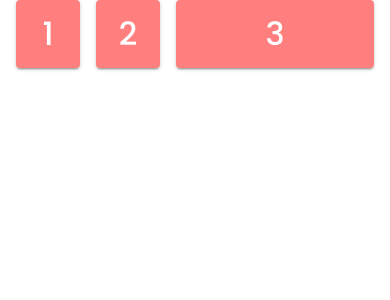
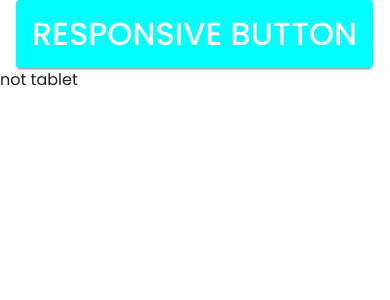
Before and after one commit to akhileshsharma22/material-ui-learning, a React (Vite) app: page / in a window 390 px wide. Shown: the top 300 px of the page. Built offline with nearby package versions, Linux system fonts and the light colour scheme.

Commit message:
Implemented responsive styling using breakpoints and useMediaQuery in MUI

```diff
--- a/src/App.tsx
+++ b/src/App.tsx
@@ -1,4 +1,4 @@
-import { CssBaseline, Grid , alpha, Radio, useColorScheme, Slider, Typography, FormControlLabel, RadioGroup, ThemeProvider, Stack, Container, Button, styled, type SliderProps, createTheme, } from '@mui/material'
+import { CssBaseline, useMediaQuery ,Grid , alpha, Radio, useColorScheme, Slider, Typography, FormControlLabel, RadioGroup, ThemeProvider, Stack, Container, Button, styled, type SliderProps, createTheme, } from '@mui/material'
 import { red } from '@mui/material/colors'
 import { blue } from '@mui/material/colors'
 import { purple } from '@mui/material/colors'
@@ -33,12 +33,12 @@ const CustomSlider = styled(Slider, {
 const theme = createTheme({
 
   breakpoints:{
-    values:{
-      mobile:0,
-      tablet: 640,
-      laptop: 1024,
-      desktop: 1200,
-    },
+    // values:{
+    //   mobile:0,
+    //   tablet: 640,
+    //   laptop: 1024,
+    //   desktop: 1200,
+    // },
   },
 
 
@@ -128,6 +128,8 @@ function ThemeToggle() {
 
 function App() {
 
+  const isTablet = useMediaQuery('(min-width:640px)');
+
 
 
   return (
@@ -201,24 +203,42 @@ function App() {
     //   </Grid>
     // </ThemeProvider>
 
-     <ThemeProvider theme={theme}>
+    //  <ThemeProvider theme={theme}>
+    //   <CssBaseline />
+    //   <Container maxWidth="laptop">
+    //   <Grid container spacing={2}>
+    //     <Grid size = {{ desktop: 12 , md: 6 , xl: 4}}>
+    //     <Button fullWidth>1</Button>
+    //     </Grid>
+    //     <Grid size = {{ xs: 12 , md: 6 , xl: 4}}>
+    //     <Button fullWidth>2</Button>
+    //     </Grid>
+    //     {/* <Grid size = {{ xs: 12 , md: 6 , xl: 4}}>
+    //     <Button fullWidth>3</Button>
+    //     </Grid> */}
+    //     <Grid size ="grow">
+    //     <Button fullWidth>3</Button>
+    //     </Grid>
+    //   </Grid>
+    //   </Container>
+    // </ThemeProvider>
+
+    <ThemeProvider theme={theme}>
       <CssBaseline />
-      <Container maxWidth="laptop">
-      <Grid container spacing={2}>
-        <Grid size = {{ desktop: 12 , md: 6 , xl: 4}}>
-        <Button fullWidth>1</Button>
-        </Grid>
-        <Grid size = {{ xs: 12 , md: 6 , xl: 4}}>
-        <Button fullWidth>2</Button>
-        </Grid>
-        {/* <Grid size = {{ xs: 12 , md: 6 , xl: 4}}>
-        <Button fullWidth>3</Button>
-        </Grid> */}
-        <Grid size ="grow">
-        <Button fullWidth>3</Button>
-        </Grid>
-      </Grid>
+      <Container maxWidth="md">
+        <Button
+        sx ={(theme) => ({
+          backgroundColor: "green",
+          [ theme.breakpoints.between('xs','lg')]: {
+            backgroundColor: "cyan",
+        }       })}
+        >RESPONSIVE BUTTON</Button>
+
+
+
       </Container>
+
+      {isTablet ? <>tablet</> : <>not tablet</>}
     </ThemeProvider>
   )
 }
```
